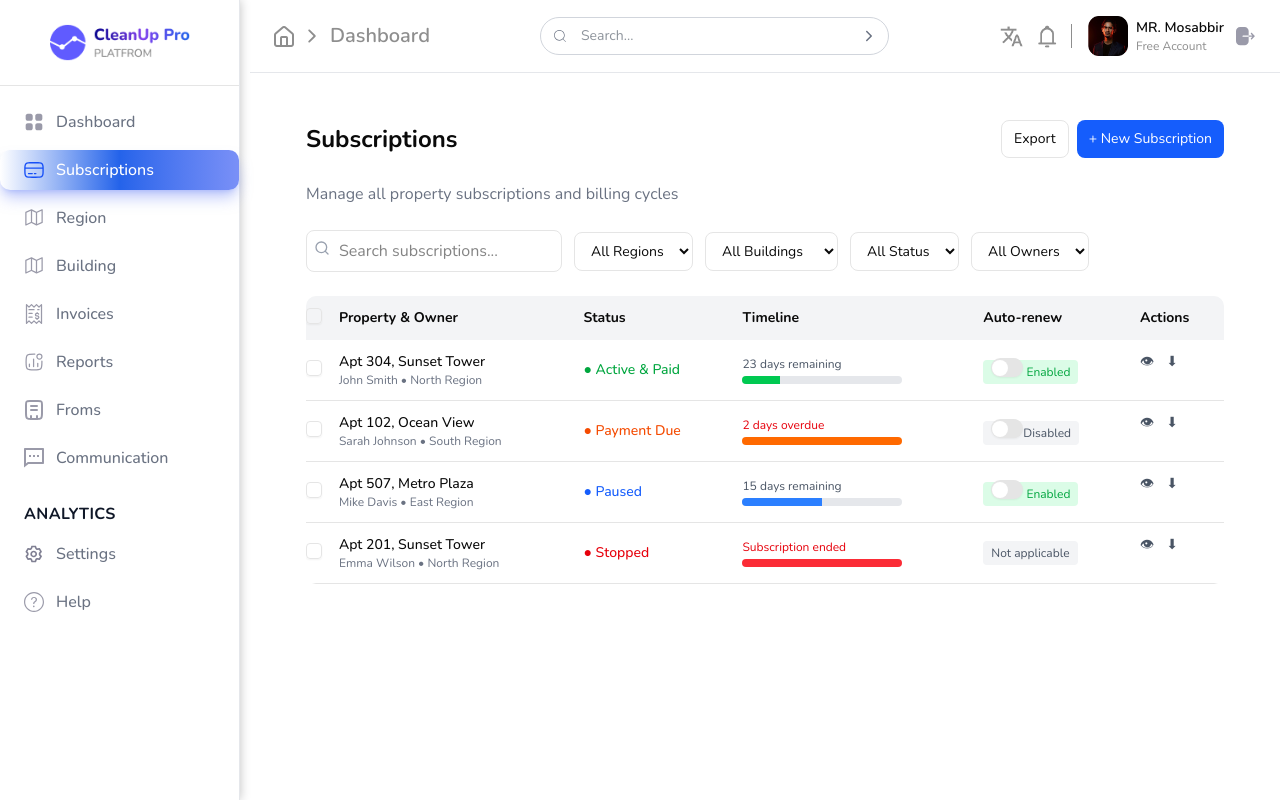
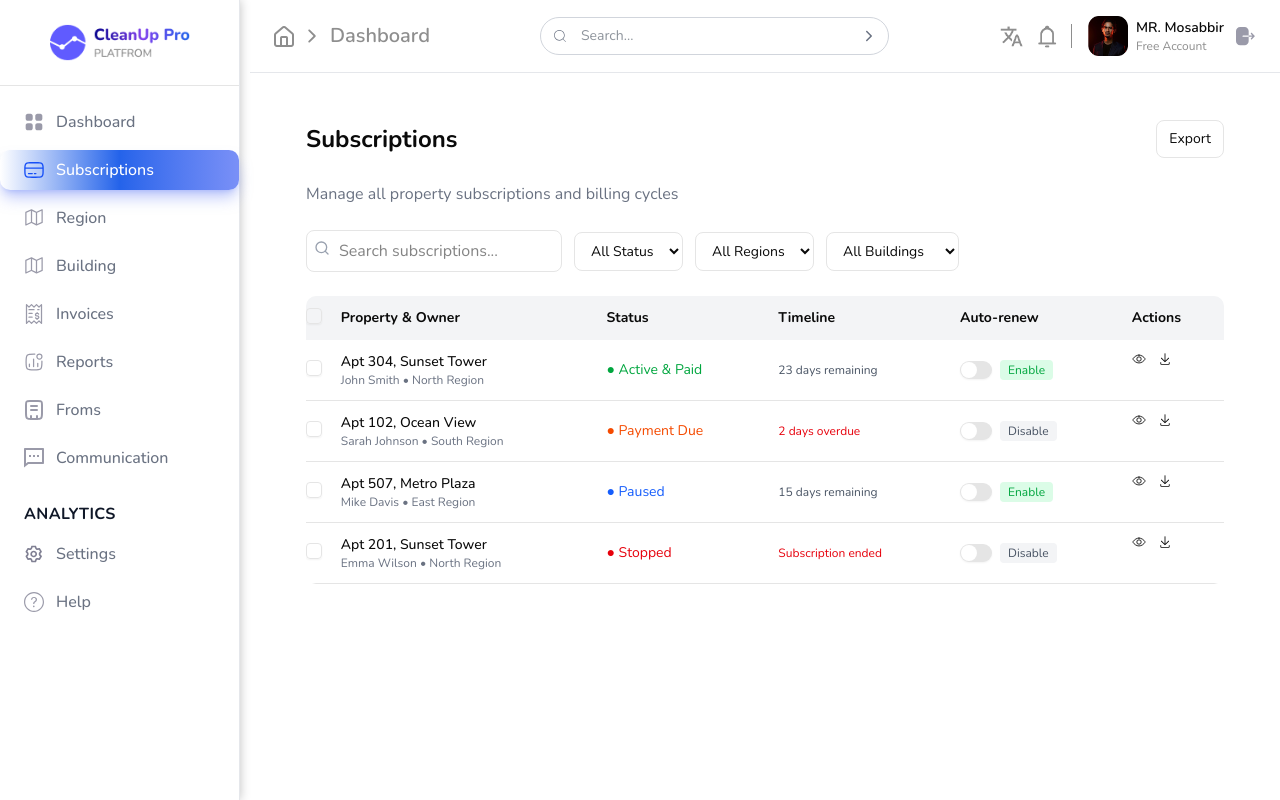
Before and after one commit to Alamin10231/CleanupSoftware, a React (Vite) app: page /employee-subscriptions in a window 1280 px wide. Built offline with nearby package versions, Linux system fonts and the light colour scheme.

Commit message:
done Alamin part

```diff
--- a/package.json
+++ b/package.json
@@ -21,9 +21,9 @@
     "@radix-ui/react-tabs": "^1.1.13",
     "@react-google-maps/api": "^2.20.7",
     "@tailwindcss/vite": "^4.1.13",
+    "@tanstack/react-table": "^8.21.3",
     "@vis.gl/react-google-maps": "^1.5.5",
     "@vis.gl/react-maplibre": "^8.0.4",
-    "@tanstack/react-table": "^8.21.3",
     "chart.js": "^4.5.0",
     "class-variance-authority": "^0.7.1",
     "clsx": "^2.1.1",
--- /dev/null
+++ b/public/FormData.json
@@ -0,0 +1,52 @@
+{
+  "FormData": [
+    {
+      "FormName": "Lease Agreement",
+      "Client": "Acme corp",
+      "Apartment": "Unit 101",
+      "Region": "Downtown",
+      "Status": "Submitted",
+      "LastUpdated": "02-15-2025"
+    },
+    {
+      "FormName": "Lease Agreement",
+      "Client": "Acme Corp",
+      "Apartment": "Unit 101",
+      "Region": "Downtown",
+      "Status": "Submitted",
+      "LastUpdated": "2023-11-15"
+    },
+    {
+      "FormName": "Maintenance Request",
+      "Client": "Global Innovations",
+      "Apartment": "Unit 205",
+      "Region": "Uptown",
+      "Status": "Draft",
+      "LastUpdated": "2023-11-14"
+    },
+    {
+      "FormName": "Tenant Application",
+      "Client": "Tech Solutions",
+      "Apartment": "Unit 302",
+      "Region": "Midtown",
+      "Status": "Submitted",
+      "LastUpdated": "2023-11-13"
+    },
+    {
+      "FormName": "Inspection Report",
+      "Client": "Future Enterprises",
+      "Apartment": "Unit 401",
+      "Region": "Downtown",
+      "Status": "Submitted",
+      "LastUpdated": "2023-11-12"
+    },
+    {
+      "FormName": "Lease Renewal",
+      "Client": "Pinnacle Group",
+      "Apartment": "Unit 503",
+      "Region": "Uptown",
+      "Status": "Draft",
+      "LastUpdated": "2023-11-11"
+    }
+  ]
+}
--- a/src/Page/employee-dashboard/EmployeeForms.tsx
+++ b/src/Page/employee-dashboard/EmployeeForms.tsx
@@ -1,8 +1,108 @@
+import { useEffect, useState } from "react";
+import { Tabs, TabsContent, TabsList, TabsTrigger } from "@/Components/ui/tabs";
+
+interface Invoice {
+  FormName: string;
+  Client: string;
+  Apartment: string;
+  Region: string;
+   Status: "Submitted" | "Draft";
+  LastUpdated: string;
+}
 
 const EmployeeForms = () => {
+  const [invoices, setInvoices] = useState<Invoice[]>([]);
+  const [tab, setTab] = useState("all");
+const [active,setactive] = useState(null)
+
+  useEffect(() => {
+    fetch("/FormData.json")
+      .then((res) => res.json())
+      .then((data) => setInvoices(data.FormData));
+  }, []);
+
+  const filteredInvoices = invoices.filter((fo) => {
+    const matchTab =
+      tab == "all"
+        ? true
+        : tab === "Submitted"
+        ? fo.Status === "Submitted"
+        : tab === "Draft"
+        ? fo.Status=== "Draft"
+        : true;
+
+    return matchTab;
+  });
+
+  const statuscolor = {
+    Submitted : "text-green-500 bg-[#E2F5EC] px-4 py-2 rounded-md",
+    Draft : "text-[#F5A926] bg-[#F7F1E4] px-9 py-2 rounded-md",
+  }
+
   return (
-    <div>EmployeeForms</div>
-  )
-}
+    <div className="p-6 max-w-6xl mx-auto space-y-6">
+      <div className="flex items-center justify-between">
+        <h1 className="text-2xl font-bold">Invoices</h1>
+      </div>
 
-export default EmployeeForms
+      {/* Tabs */}
+      <Tabs defaultValue="all" value={tab} onValueChange={setTab}>
+        <TabsList>
+
+
+          {
+            ["all","Submitted","Draft"].map((t)=>(
+              <TabsTrigger  key={t} value={t}>{t === "all"? "All":t}</TabsTrigger>
+            ))
+          }
+
+
+
+
+        </TabsList>
+
+        {/* Table */}
+        <TabsContent value={tab} className="">
+          <div className="overflow-x-auto border rounded-lg mt-4 ">
+            <table className="w-full border-collapse text-md bg-[#F7FAFC]">
+              <thead className=" text-black ">
+                <tr className="text-black  ">
+                  <th className="px-4 py-2 text-left">FormName</th>
+                  <th className="px-4 py-2 text-left">Client</th>
+                  <th className="px-4 py-2 text-left">Appartment</th>
+                  <th className="px-4 py-2 text-left">Region</th>
+                  <th className="px-4 py-2 text-left">Status</th>
+                  <th className="px-4 py-2 text-left">Last Updates</th>
+                </tr>
+              </thead>
+              <tbody className="bg-[#F7FAFC] text-gray-500">
+                {filteredInvoices.map((invoice, index) => (
+                  <tr key={index} className="border-t hover:bg-gray-50">
+                    <td className="px-4 py-4 ">{invoice.FormName}</td>
+                    <td className="px-4 py-4 ">{invoice.Client}</td>
+                    <td className="px-4 py-4 ">{invoice.Apartment}</td>
+                    <td className="px-4 py-4 ">{invoice.Region}</td>
+                    <td className={`px-4 py-4
+                      `}><span className={` ${statuscolor[invoice.Status] || ""}`}>{invoice.Status}</span></td>
+                    <td className="px-4 py-4 ">{invoice.LastUpdated}</td>
+                    <td className="px-4 py-4  text-blue-600 cursor-pointer hover:underline"></td>
+                  </tr>
+                ))}
+
+                {filteredInvoices.length === 0 && (
+                  <tr>
+                    <td colSpan={9} className="text-center text-gray-500 py-4">
+                      No invoices found
+                    </td>
+                  </tr>
+                )}
+              </tbody>
+            </table>
+          </div>
+        </TabsContent>
+      </Tabs>
+    </div>
+  );
+};
+
+export default EmployeeForms;
--- a/src/Page/employee-dashboard/EmployeeSubscription.tsx
+++ b/src/Page/employee-dashboard/EmployeeSubscription.tsx
@@ -1,20 +1,21 @@
-import { useState } from "react"
-import { Search } from "lucide-react"
-import { Checkbox } from '@/Components/ui/checkbox';
+import { useState } from "react";
+import { Search } from "lucide-react";
+import { Checkbox } from "@/Components/ui/checkbox";
 import { Switch } from "@/Components/ui/switch";
-
+import { GoDownload } from "react-icons/go";
+import { IoEyeOutline } from "react-icons/io5";
 
 type Subscription = {
-  id: number
-  property: string
-  owner: string
-  region: string
-  building: string
-  status: "active" | "due" | "paused" | "stopped"
-  daysRemaining: number
-  totalDays: number
-  autoRenew: boolean | null
-}
+  id: number;
+  property: string;
+  owner: string;
+  region: string;
+  building: string;
+  status: "active" | "due" | "paused" | "stopped";
+  daysRemaining: number;
+  totalDays: number;
+  autoRenew: boolean | null;
+};
 
 const data: Subscription[] = [
   {
@@ -61,32 +62,41 @@ const data: Subscription[] = [
     totalDays: 30,
     autoRenew: null,
   },
-]
+];
 
 export default function EmployeeSubscription() {
-  const [search, setSearch] = useState("")
-const [selected,setselected] = useState<number[]>([])
+  const [search, setSearch] = useState("");
+  const [selected, setSelected] = useState<number[]>([]);
+  const [statusFilter, setStatusFilter] = useState<
+    "All" | "active" | "due" | "paused" | "stopped"
+  >("All");
+  const [regionFilter, setRegionFilter] = useState<
+    "All" | "North" | "South" | "East"
+  >("All");
+  const [buildingFilter, setBuildingFilter] = useState<
+    "All" | "Sunset Tower" | "Ocean View" | "Metro Plaza"
+  >("All");
 
-  const filtered = data.filter((s) =>
-    s.property.toLowerCase().includes(search.toLowerCase())
-  )
- const handleselectall =( check:boolean)=>{
-  if(check){
-   setselected(filtered.map((s)=>s.id))
-  }else{
-    setselected([])
-  }
- }
+  const filtered = data.filter((s) => {
+    const matchesSearch = s.property
+      .toLowerCase()
+      .includes(search.toLowerCase());
+    const matchesStatus = statusFilter === "All" || s.status === statusFilter;
+    const matchesRegion = regionFilter === "All" || s.region === regionFilter;
+    const matchesBuilding =
+      buildingFilter === "All" || s.building === buildingFilter;
+    return matchesSearch && matchesStatus && matchesRegion && matchesBuilding;
+  });
 
- const selectsingle = (id:number,check:boolean)=>{
-  if(check){
-    setselected((prev)=>[...prev,id])
-  }
-  else{
-    setselected((prev)=>prev.filter((x)=> x !==id))
-  }
- }
+  const handleSelectAll = (check: boolean) => {
+    if (check) setSelected(filtered.map((s) => s.id));
+    else setSelected([]);
+  };
 
+  const selectSingle = (id: number, check: boolean) => {
+    if (check) setSelected((prev) => [...prev, id]);
+    else setSelected((prev) => prev.filter((x) => x !== id));
+  };
 
   return (
     <div className="p-6 space-y-6">
@@ -94,16 +104,18 @@ const [selected,setselected] = useState<number[]>([])
       <div className="flex items-center justify-between">
         <h1 className="text-2xl font-bold">Subscriptions</h1>
         <div className="flex gap-2">
-          <button className="px-3 py-2 border rounded-md text-sm">Export</button>
-          <button className="px-3 py-2 bg-blue-600 text-white rounded-md text-sm">
-            + New Subscription
+          <button className="px-3 py-2 border rounded-md text-sm">
+            Export
           </button>
         </div>
       </div>
-      <p className="text-gray-500">Manage all property subscriptions and billing cycles</p>
+      <p className="text-gray-500">
+        Manage all property subscriptions and billing cycles
+      </p>
 
       {/* Search + Filters */}
       <div className="flex flex-wrap gap-3 items-center">
+        {/* Search */}
         <div className="relative w-64">
           <Search className="absolute left-2 top-2.5 h-4 w-4 text-gray-400" />
           <input
@@ -115,30 +127,41 @@ const [selected,setselected] = useState<number[]>([])
           />
         </div>
 
-        <select className="border rounded-md px-3 py-2 text-sm">
-          <option>All Regions</option>
-          <option>North</option>
-          <option>South</option>
-          <option>East</option>
+        {/* Status Filter */}
+        <select
+          className="border rounded-md px-3 py-2 text-sm"
+          value={statusFilter}
+          onChange={(e) => setStatusFilter(e.target.value as any)}
+        >
+          <option value="All">All Status</option>
+          <option value="active">Active</option>
+          <option value="due">Due</option>
+          <option value="paused">Paused</option>
+          <option value="stopped">Stopped</option>
         </select>
 
-        <select className="border rounded-md px-3 py-2 text-sm">
-          <option>All Buildings</option>
-          <option>Sunset Tower</option>
-          <option>Ocean View</option>
-          <option>Metro Plaza</option>
+        {/* Region Filter */}
+        <select
+          className="border rounded-md px-3 py-2 text-sm"
+          value={regionFilter}
+          onChange={(e) => setRegionFilter(e.target.value as any)}
+        >
+          <option value="All">All Regions</option>
+          <option value="North">North</option>
+          <option value="South">South</option>
+          <option value="East">East</option>
         </select>
 
-        <select className="border rounded-md px-3 py-2 text-sm">
-          <option>All Status</option>
-          <option>Active</option>
-          <option>Due</option>
-          <option>Paused</option>
-          <option>Stopped</option>
-        </select>
-
-        <select className="border rounded-md px-3 py-2 text-sm">
-          <option>All Owners</option>
+        {/* Building Filter */}
+        <select
+          className="border rounded-md px-3 py-2 text-sm"
+          value={buildingFilter}
+          onChange={(e) => setBuildingFilter(e.target.value as any)}
+        >
+          <option value="All">All Buildings</option>
+          <option value="Sunset Tower">Sunset Tower</option>
+          <option value="Ocean View">Ocean View</option>
+          <option value="Metro Plaza">Metro Plaza</option>
         </select>
       </div>
 
@@ -146,17 +169,16 @@ const [selected,setselected] = useState<number[]>([])
       <div className="overflow-x-auto">
         <table className="w-full border-collapse rounded-lg overflow-hidden text-sm">
           <thead className="bg-gray-100 text-left">
-
-            <tr className="">
-       {/* Select All Checkbox */}
+            <tr>
               <th>
                 <Checkbox
-  checked={selected.length ===filtered.length && filtered.length > 0 }
-  onCheckedChange={(val)=>handleselectall(val as boolean)}
+                  checked={
+                    selected.length === filtered.length && filtered.length > 0
+                  }
+                  onCheckedChange={(val) => handleSelectAll(val as boolean)}
                 />
               </th>
-
-              <th  className="p-3"> Property & Owner</th>
+              <th className="p-3">Property & Owner</th>
               <th className="p-3">Status</th>
               <th className="p-3">Timeline</th>
               <th className="p-3">Auto-renew</th>
@@ -166,35 +188,33 @@ const [selected,setselected] = useState<number[]>([])
           <tbody>
             {filtered.map((sub) => (
               <tr key={sub.id} className="border-b">
-                {/* Property */}
-                <td><Checkbox
+                <td>
+                  <Checkbox
                     checked={selected.includes(sub.id)}
-              onCheckedChange={(val)=>selectsingle(sub.id, val as boolean)}
-                  className=""  /></td>
+                    onCheckedChange={(val) =>
+                      selectSingle(sub.id, val as boolean)
+                    }
+                  />
+                </td>
                 <td className="p-3">
                   <div className="font-medium">{sub.property}</div>
                   <div className="text-xs text-gray-500">{sub.owner}</div>
                 </td>
-
-                {/* Status */}
                 <td className="p-3">
                   {sub.status === "active" && (
-                    <span className="text-green-600 font-medium">● Active & Paid</span>
+                    <span className="text-green-600">● Active & Paid</span>
                   )}
                   {sub.status === "due" && (
-                    <span className="text-orange-600 font-medium">● Payment Due</span>
+                    <span className="text-orange-600">● Payment Due</span>
                   )}
                   {sub.status === "paused" && (
-                    <span className="text-blue-600 font-medium">● Paused</span>
+                    <span className="text-blue-600">● Paused</span>
                   )}
                   {sub.status === "stopped" && (
-                    <span className="text-red-600 font-medium">● Stopped</span>
+                    <span className="text-red-600">● Stopped</span>
                   )}
                 </td>
-
-                {/* Timeline */}
                 <td className="p-3">
-                  <div className="flex flex-col gap-1">
                   {sub.daysRemaining > 0 ? (
                     <span className="text-xs text-gray-600">
                       {sub.daysRemaining} days remaining
@@ -204,58 +224,45 @@ const [selected,setselected] = useState<number[]>([])
                       {Math.abs(sub.daysRemaining)} days overdue
                     </span>
                   ) : (
-                      <span className="text-xs text-red-600">Subscription ended</span>
-                    )}
-
-                    {/* Progress Bar */}
-                    <div className="h-2 w-40 bg-gray-200 rounded-full overflow-hidden">
-                      <div
-                        className={`h-full ${
-                          sub.status === "active"
-                            ? "bg-green-500"
-                            : sub.status === "due"
-                            ? "bg-orange-500"
-                            : sub.status === "paused"
-                            ? "bg-blue-500"
-                            : "bg-red-500"
-                        }`}
-                        style={{
-                          width: `${Math.min(
-                            (sub.daysRemaining > 0 ? sub.totalDays - sub.daysRemaining : sub.totalDays) /
-                              sub.totalDays *
-                              100,
-                            100
-                          )}%`,
-                        }}
-                      />
-                    </div>
-                  </div>
-                </td>
-
-                {/* Auto Renew */}
-                <td className="p-3">
-                  {sub.autoRenew === true && (
-                    <span className="px-2 py-1 bg-green-100 text-green-600 rounded text-xs">
-                      <Switch />  Enabled
-                    </span>
-                  )}
-                  {sub.autoRenew === false && (
-                    <span className="px-2 py-1 bg-gray-100 text-gray-600 rounded text-xs">
-                    <Switch />
-                      Disabled
-                    </span>
-                  )}
-                  {sub.autoRenew === null && (
-                    <span className="px-2 py-1 bg-gray-100 text-gray-600 rounded text-xs">
-                      Not applicable
+                    <span className="text-xs text-red-600">
+                      Subscription ended
                     </span>
                   )}
                 </td>
+                <td className="p-3">
+                  {sub.autoRenew === true && (
+                    <p className="flex gap-2 items-center">
+                      <Switch />
+                      <span className="bg-green-100 text-green-600 px-2 py-0.5 rounded text-xs">
+                        Enable
+                      </span>
+                    </p>
+                  )}
+                  {sub.autoRenew === false && (
+                    <p className="flex gap-2 items-center">
+                      <Switch />
+                      <span className="bg-gray-100 text-gray-600 px-2 py-0.5 rounded text-xs">
+                        Disable
+                      </span>
+                    </p>
+                  )}
+                  {sub.autoRenew === null && (
+                    <p className="flex gap-2 items-center">
+                      <Switch />
+                      <span className="bg-gray-100 text-gray-600 px-2 py-0.5 rounded text-xs">
+                        Disable
+                      </span>
+                    </p>
+                  )}
+                </td>
 
-                {/* Actions */}
                 <td className="p-3 flex gap-3">
-                  <button className="text-gray-600 hover:text-black">👁</button>
-                  <button className="text-gray-600 hover:text-black">⬇</button>
+                  <button>
+                    <IoEyeOutline />
+                  </button>
+                  <button>
+                    <GoDownload />
+                  </button>
                 </td>
               </tr>
             ))}
@@ -263,5 +270,5 @@ const [selected,setselected] = useState<number[]>([])
         </table>
       </div>
     </div>
-  )
+  );
 }
```
Also changed, not shown: 1 other file (tests, documents, lock files or other folders). Lines whose indentation alone changed are shown as unchanged.
